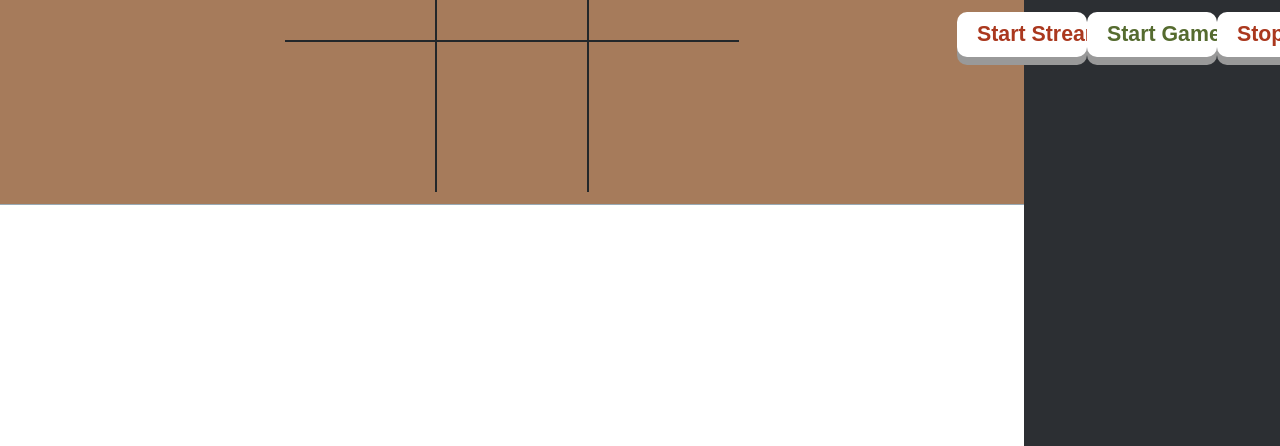
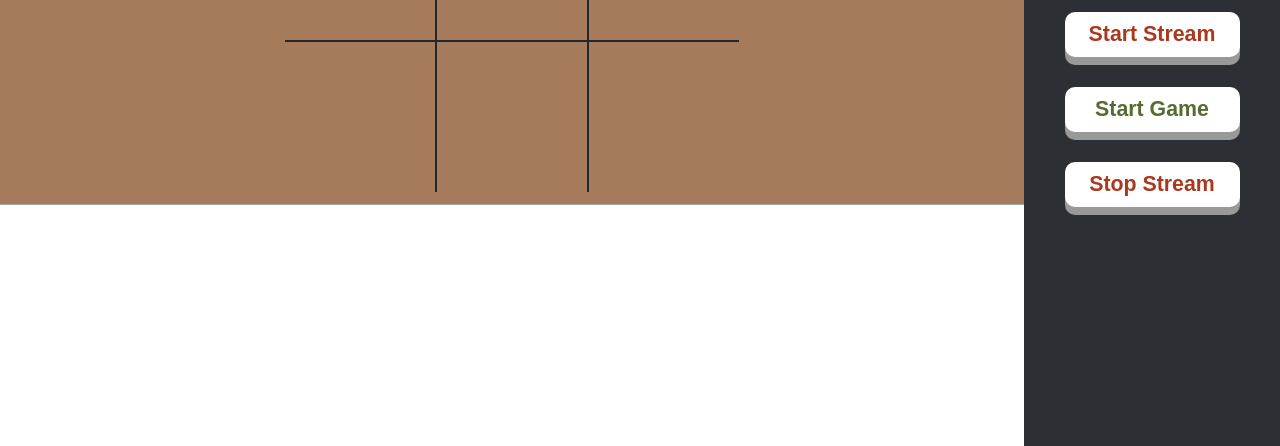
Before and after one commit to nrobless/EECS448_Project3, a plain HTML site: page web/index.html in a window 1280 px wide. Shown: the part 354-800 px from the top of the page. Drawn offline with nearby package versions, Linux system fonts and the light colour scheme.

Commit message:
Fixed button CSS.
Fixed buttons to fit more text.

```diff
--- a/web/style.css
+++ b/web/style.css
@@ -279,16 +279,16 @@ table tr td:last-child {
   display: -webkit-flex;
   display: flex;
 
-  -webkit-flex-flow: row nowrap;
-  flex-flow: row nowrap;
+  -webkit-flex-flow: row wrap;
+  flex-flow: row wrap;
   justify-content: center;
 }
 
 /* Button press effect from http://www.w3schools.com/css/css3_buttons.asp */
 #sidebar input[type=reset], #sidebar input[type=submit] {
-  width: 130px;
+  width: 175px;
   height: auto;
-  padding: 10px 20px;
+  padding: 10px;
   margin: 15px auto;
 
   font-size: 16pt;
```
